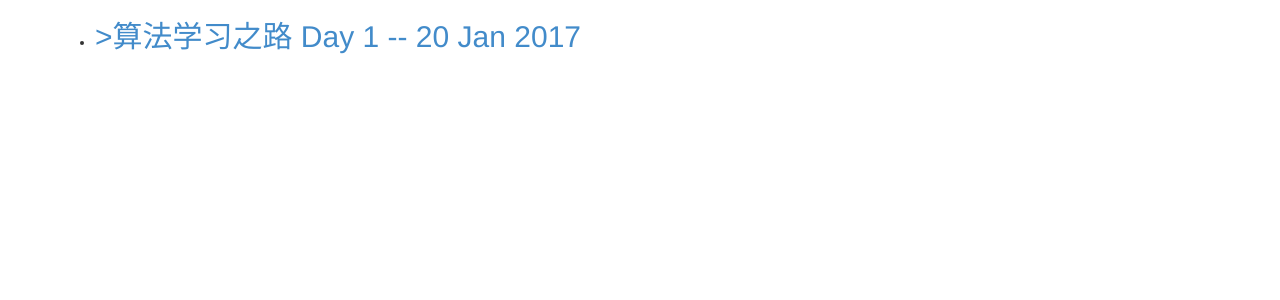
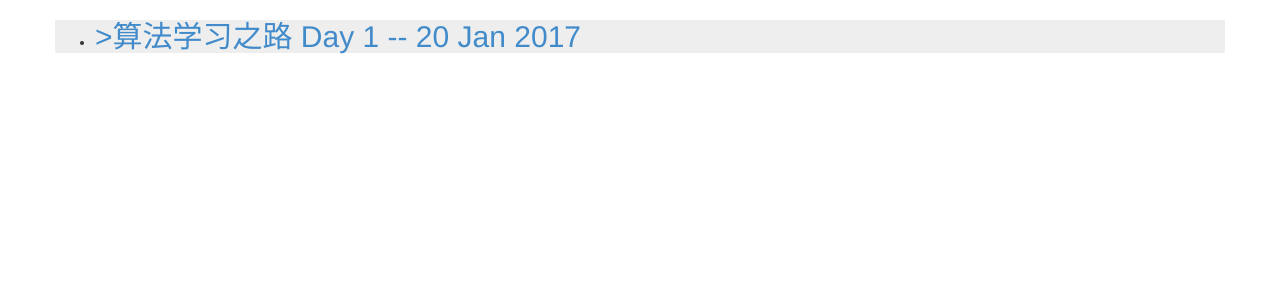
Before and after one commit to goyourfly/goyourfly.github.io, a Jekyll site: the page built from index.html, in a window 1280 px wide. Shown: the top 300 px of the page. Built offline with Jekyll 4.4.1, drawn with Linux system fonts in a browser that asks for light colours.

Commit message:
Update default.html

```diff
--- a/_layouts/default.html
+++ b/_layouts/default.html
@@ -12,7 +12,7 @@
 		<body>
 		<div class="container">
 			<div class="row">
-				<div>
+				<div style="background-color:#eee;">
 					{{ content }}
 				</div>
 			</div>
```
